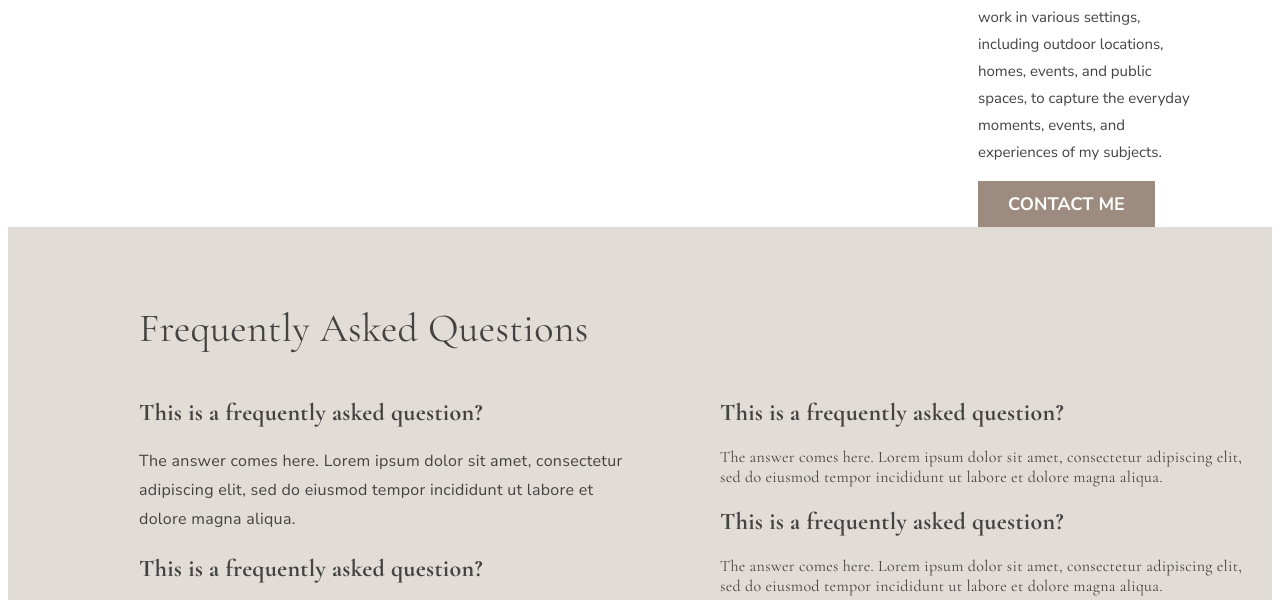
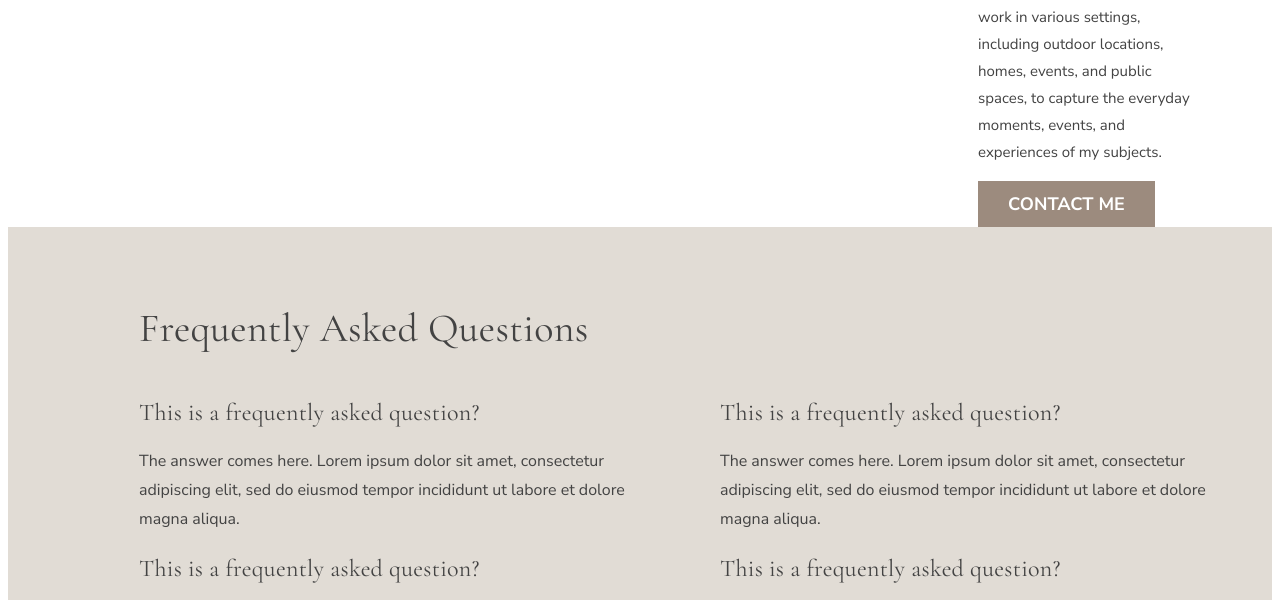
Before and after one commit to Thaistg11/photographer-portfolio, a plain HTML site: page about.html in a window 1280 px wide. Shown: the part 953-1553 px from the top of the page. Drawn offline with nearby package versions, Linux system fonts and the light colour scheme; a web font is replaced by a local one.

Commit message:
adjustment in the question div, and addition of  marging in the hover area home page

```diff
--- a/assets/css/style.css
+++ b/assets/css/style.css
@@ -91,11 +91,9 @@ body, html  {
 /* HERO SECTION  */
 .hero-image {
   background-image: linear-gradient(rgba(0, 0, 0, 0.3), rgba(0, 0, 0, 0.3)), url("../img/photo-1705260527801-0bfd739f8c57.avif");
-
+  margin-top: 50px;
   height: 754px;
   width: 100%;
-
-
   background-position: center;
   background-repeat: no-repeat;
   background-size: cover;
@@ -353,11 +351,11 @@ color: #000000;
    .question-section {
     display: grid;
     grid-template-columns: repeat(2, 1fr);
-    grid-template-rows: repeat(2, 1fr);
+    grid-template-rows: 1fr 1fr 2fr; /* Increase the size of the bottom row */
     grid-column-gap: 0px;
     grid-row-gap: 0px;
     background-color: #E1DCD5;
-    max-height: 399px;
+    max-height: 495px;
     }
 
 
@@ -384,7 +382,7 @@ color: #000000;
       margin-left: 131px;
      }
 
-     .qtn1{
+     .qtn1 h2{
       font-family: "Cormorant Garamond", serif;
       font-weight: normal;
       letter-spacing: 0.30px;
@@ -402,13 +400,13 @@ color: #000000;
        margin-right: 20px;
       }
 
-      .qtn2 {
+      .qtn2 h2 {
         font-family: "Cormorant Garamond", serif;
         font-weight: normal;
         letter-spacing: 0.30px;
       }
 
-      .qtn2C p {
+      .qtn2 p {
         font-family: "Nunito Sans", sans-serif;
         font-weight: normal;
         line-height: 1.8em;
```
